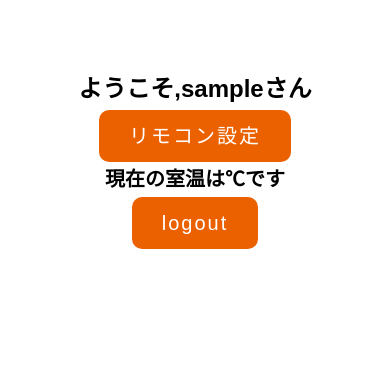
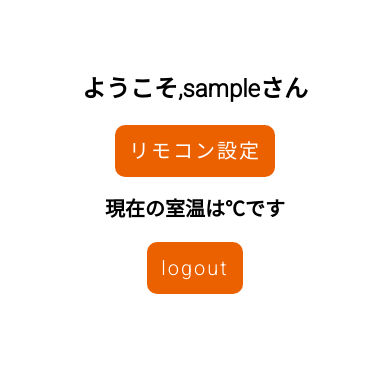
Before and after one commit to pond-e/tempet-normal, a PHP site: page / in a window 390 px wide. Shown: the top 376 px of the page. Run offline with PHP 8.4, Linux system fonts and the light colour scheme; the visitor is signed in with stand-in values (Sample User, id 1); data that the repository does not hold is empty.

Commit message:
fix font, padding

```diff
--- a/styles/button.css
+++ b/styles/button.css
@@ -55,7 +55,9 @@ a.btn--yellow:hover {
         line-height: 120%;
         position: relative;
         display: inline-block;
-        padding: 0.7rem 1.5rem;
+        padding: 0.7rem 0.7rem;
+        margin-top: 15px;
+        margin-bottom: 15px;
         cursor: pointer;
         -webkit-user-select: none;
         -moz-user-select: none;
--- a/styles/style.css
+++ b/styles/style.css
@@ -1,11 +1,15 @@
+@import url(https://fonts.googleapis.com/css?family=Roboto:300);
 html {
   max-width: 70ch;
   padding: 3em 1em;
   margin: auto;
   line-height: 1.75;
   font-size: 1.25em;
-  font-family: "ヒラギノ丸ゴ Pro", "Hiragino Maru Gothic Pro", "メイリオ", Meiryo, Osaka, "ＭＳ Ｐゴシック", "MS PGothic", sans-serif;	/*フォント種類*/
-	-webkit-text-size-adjust: 100%;
+}
+
+body {
+  font-family: "Roboto", sans-serif;
+  -webkit-text-size-adjust: 100%;
 }
 
 h1,h2,P {
--- a/styles/submit_button.css
+++ b/styles/submit_button.css
@@ -31,8 +31,10 @@
         border-radius : 0.5rem;      /* 角丸       */
         text-align    : center;      /* 文字位置   */
         font-size: 18pt;
+        margin-top: 15px;
+        margin-bottom: 15px;
         cursor        : pointer;     /* カーソル   */
-        padding: 0.7rem 1.5rem;          /* 余白       */
+        padding: 0.7rem 0.7rem;          /* 余白       */
         background    : #eb6100;     /* 背景色     */
         color         : #ffffff;     /* 文字色     */
         line-height   : 1em;         /* 1行の高さ  */
```
Also changed, not shown: styles/login.css (+19 -0 lines).
